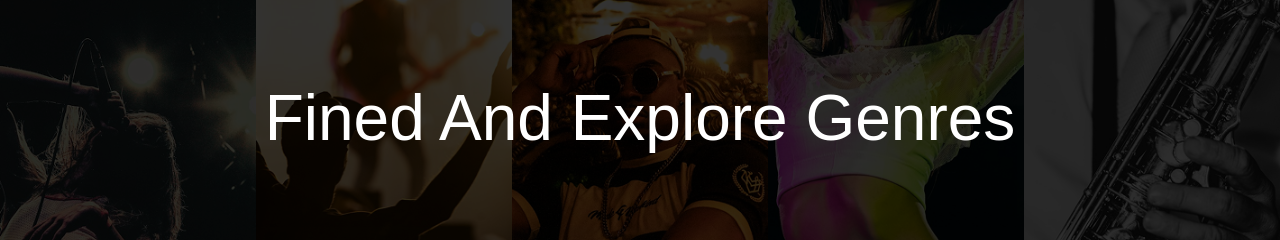
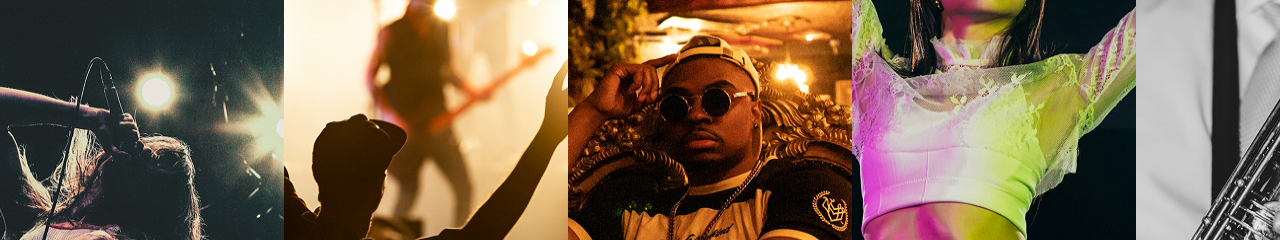
Before and after one commit to HaitamMahmdi/SkyTune, a Vue app: page / in a window 1280 px wide. Shown: the part 1082-1322 px from the top of the page. Built offline with nearby package versions, Linux system fonts and the light colour scheme; a web font is replaced by a local one.

Commit message:
add a slider to the home page

```diff
--- a/src/views/Home.vue
+++ b/src/views/Home.vue
@@ -42,7 +42,67 @@ function changText() {
   }
 }
 let changTextsetInterval = null;
+const slider = ref(null),
+  card = ref([null]);
+
+const getPageX = (event) =>
+  event.type.startsWith("touch") ? event.touches[0].pageX : event.pageX;
+
+let isSliding = ref(false),
+  startX,
+  startScrollLeft,
+  pos = ref(null);
+const slideStart = (event) => {
+  isSliding.value = true;
+  startX = getPageX(event);
+  startScrollLeft = slider.value.scrollLeft;
+};
+const sliding = (event) => {
+  if (!isSliding.value) return;
+  slider.value.scrollLeft = startScrollLeft - (getPageX(event) - startX);
+  pos.value = slider.value.scrollLeft;
+  console.log(`sliding`);
+};
+const infiniteScroll = () => {
+  if (slider.value.scrollLeft === 0) {
+    slider.value.scrollLeft =
+      slider.value.scrollWidth - 2 * slider.value.offsetWidth;
+    console.log(`you are at the end`);
+    console.log(slider.value.scrollLeft);
+  } else if (
+    Math.ceil(slider.value.scrollLeft) ===
+    slider.value.scrollWidth - slider.value.offsetWidth
+  ) {
+    console.log(slider.value.scrollLeft, slider.value.scrollWidth);
+
+    slider.value.scrollLeft = slider.value.offsetWidth;
+    console.log(`you are at the end but right`);
+    console.log(slider.value.scrollLeft);
+  }
+};
 onMounted(() => {
+  const sliderChildrens = [...slider.value.children].slice(1);
+  let cardPerview = Math.round(
+    slider.value.offsetWidth / sliderChildrens[0].offsetWidth
+  );
+  sliderChildrens
+    .slice(-cardPerview)
+    .reverse()
+    .forEach((card, index) => {
+      if (card) {
+        const clone = card.cloneNode(true);
+        clone.classList.add(`copy${index}`);
+        slider.value.prepend(clone);
+      }
+    });
+
+  sliderChildrens.slice(0, cardPerview).forEach((card, index) => {
+    if (card) {
+      const clone = card.cloneNode(true);
+      clone.classList.add(`copy0-${index}`);
+      slider.value.append(clone);
+    }
+  });
   changTextsetInterval = setInterval(changText, 1000);
 });
 onUnmounted(() => {
@@ -53,12 +113,13 @@ onUnmounted(() => {
   <section class="h-[100vh] relative">
     <img
       class="w-full h-full brightness-50"
-      src="/public/assets/bgImage.jpg"
-      alt=""
+      src="/assets/bgImage.jpg"
+      alt="Background music theme"
     />
     <div
-      class="absolute container flex flex-col justify-center top-3/6 left-3/6 transform w-full -translate-3/6"
+      class="absolute container flex flex-col justify-center top-1/2 left-1/2 transform -translate-x-1/2 -translate-y-1/2 w-full"
     >
+      <!-- Desktop animated text -->
       <div
         class="overflow-y-hidden md:block hidden md:h-10 lg:h-14 text-center text-2xl md:text-3xl lg:text-[2.5rem]"
       >
@@ -71,33 +132,50 @@ onUnmounted(() => {
           <h2>TURN UP THE MOMENT</h2>
         </div>
       </div>
+
+      <!-- Mobile text -->
       <h2
         ref="heroText"
         class="text-center text-[clamp(2rem,5vw,3rem)] hidden max-md:block"
       >
         LISTEN TO MUSIC
       </h2>
+
       <ButtonCom class="w-40 mx-auto mt-10">
         <template v-slot:contant>sign in</template>
       </ButtonCom>
     </div>
   </section>
-  <section class="h-[100vh] group relative flex">
+
+  <section
+    ref="slider"
+    @mousedown.capture="slideStart"
+    @mousemove="sliding"
+    @mouseup.capture="isSliding = false"
+    @mouseleave="isSliding = false"
+    @touchstart.capture="slideStart"
+    @touchmove="sliding"
+    @touchend.capture="isSliding = false"
+    @scroll="infiniteScroll"
+    class="h-fit group max-w-[90rem] scroll-auto grid grid-flow-col auto-cols-[17.75rem] overflow-hidden relative"
+  >
     <span
-      class="w-full h-full flex justify-center items-center group-hover:animate-disappear animate-reappear bg-[rgba(0,0,0,0.8)] z-10 absolute"
-      ><p class="text-[clamp(2.5rem,5vw,4rem)]">
-        fined and explore genres
-      </p></span
+      :style="{ left: `${pos}px` }"
+      class="w-full h-full max-md:!hidden flex justify-center items-center group-hover:animate-disappear animate-reappear bg-[rgba(0,0,0,0.8)] z-10 absolute"
     >
+      <p class="text-[clamp(2.5rem,5vw,4rem)]">Find and explore genres</p>
+    </span>
+
     <div
-      class="min-w-[calc(100%/5)] overflow-hidden relative"
       v-for="genre in genres"
-      :key="genre"
+      :key="genre.name"
+      class="min-w-[17.75rem] cursor-grab select-none h-[53rem] overflow-hidden relative"
     >
       <img
         class="h-full w-full peer"
         :src="`public/assets${genre.imageURL}`"
-        alt=""
+        :alt="`${genre.name} cover art`"
+        draggable="false"
       />
       <div
         class="absolute shadow-bigShdow bg-[rgba(4,3,3,0.72)] hover:animate-jumpIn peer-hover:animate-jumpIn animate-getOut flex-col items-center w-full"
```
